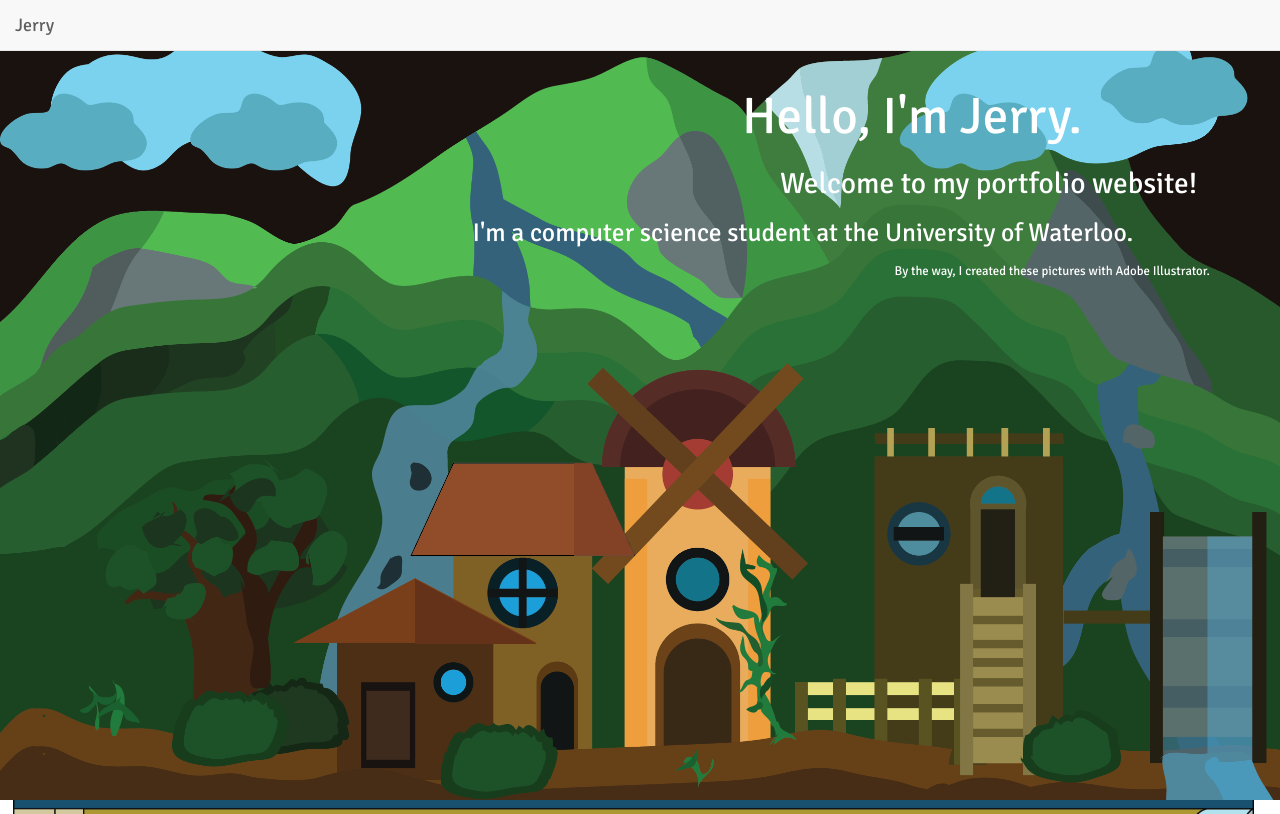
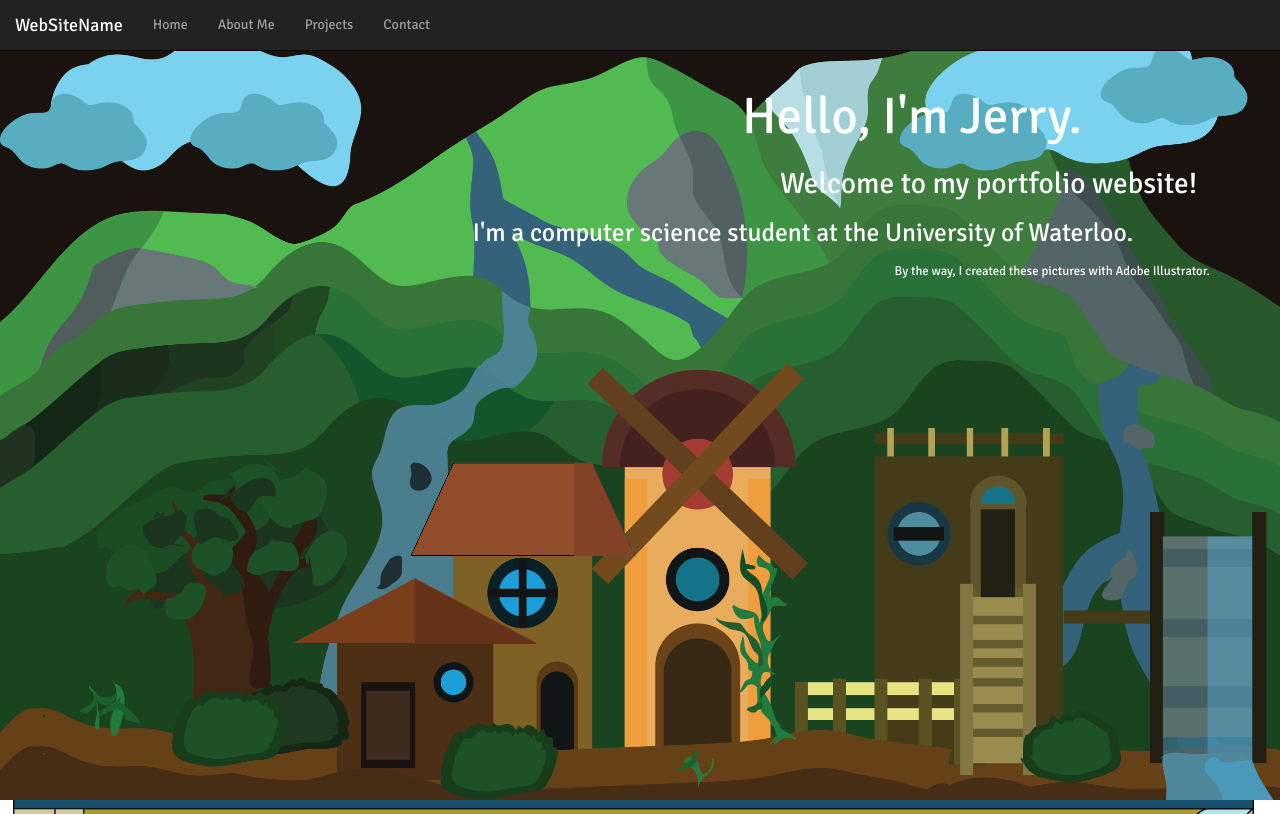
Before and after one commit to InnKeeper513/personnalWebsite, a Django app: page / in a window 1280 px wide. Shown: the top 814 px of the page. Run offline with Django 3.2, Linux system fonts and the light colour scheme; some libraries are stand-ins or nearby versions.

Commit message:
Updated Navigation Bar and UI

```diff
--- a/portfolio/templates/portfolio/base.html
+++ b/portfolio/templates/portfolio/base.html
@@ -13,8 +13,19 @@
     {% endblock %}
 </head>
 <body>
-  <nav class="navbar navbar-default navbar-fixed-top navbar-light bg-faded">
-    <a class="navbar-brand">Jerry</a>
+
+      <nav class="navbar navbar-default navbar-fixed-top navbar-light bg-faded navbar-inverse">
+    <div class="container-fluid">
+      <div class="navbar-header">
+        <a class="navbar-brand" href="#">WebSiteName</a>
+      </div>
+      <ul class="nav navbar-nav">
+        <li><a href="{% url 'portfolio:index' %}">Home</a></li>
+        <li><a href="{% url 'portfolio:about' %}">About Me</a></li>
+        <li><a href="{% url 'portfolio:project' %}">Projects</a></li>
+        <li><a href="{% url 'portfolio:contact' %}">Contact</a></li>
+      </ul>
+    </div>
   </nav>
 {% block body %}
 {% endblock %}
--- a/portfolio/urls.py
+++ b/portfolio/urls.py
@@ -1,7 +1,11 @@
 from django.conf.urls import url
 
 from . import views
+app_name = 'portfolio'
 
 urlpatterns = [
     url(r'^$', views.index, name='index'),
+    url(r'^about/', views.about, name='about'),
+    url(r'^project/', views.project, name='project'),
+    url(r'contact/', views.contact, name='contact'),
 ]
--- a/portfolio/views.py
+++ b/portfolio/views.py
@@ -4,3 +4,12 @@ from django.shortcuts import render
 
 def index(request):
     return render(request, 'portfolio/index.html')
+
+def about(request):
+    return render(request, 'portfolio/about.html')
+
+def project(request):
+    return render(request, 'portfolio/project.html')
+
+def contact(request):
+    return render(request, 'portfolio/contact.html')
```
Also changed, not shown: portfolio/templates/portfolio/about.html (added, +11 -0 lines), portfolio/templates/portfolio/contact.html (added, +11 -0 lines), portfolio/templates/portfolio/project.html (added, +11 -0 lines).
